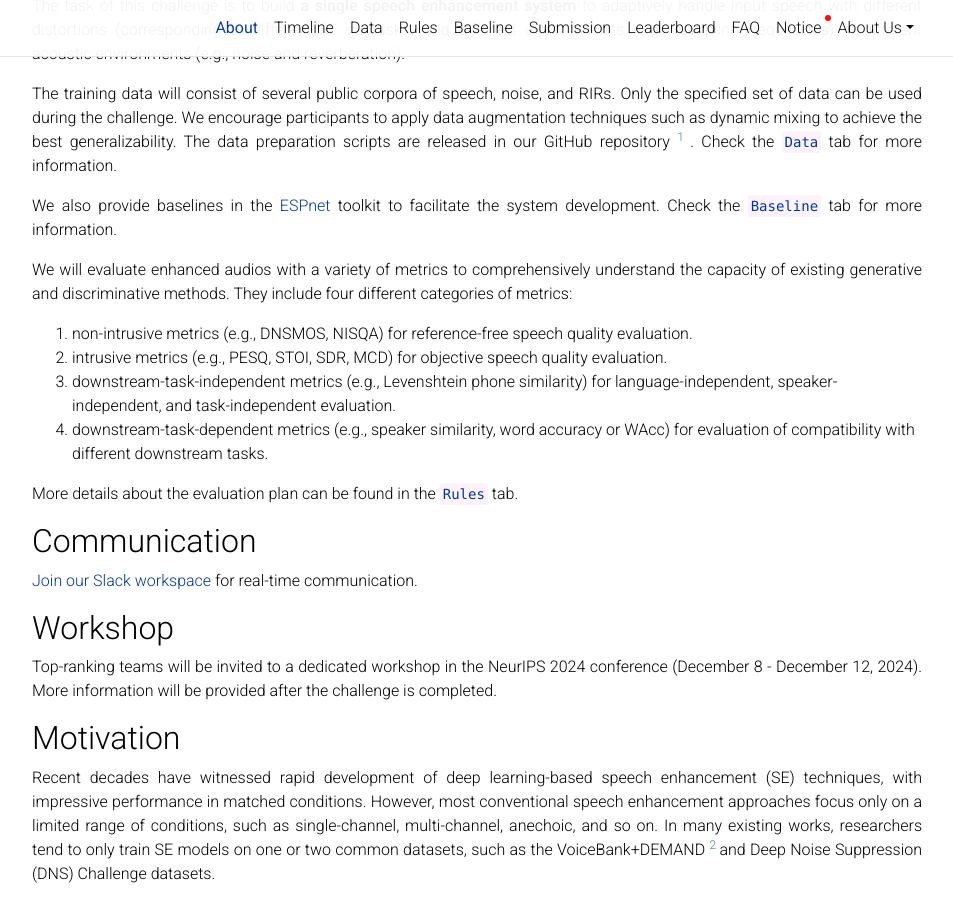
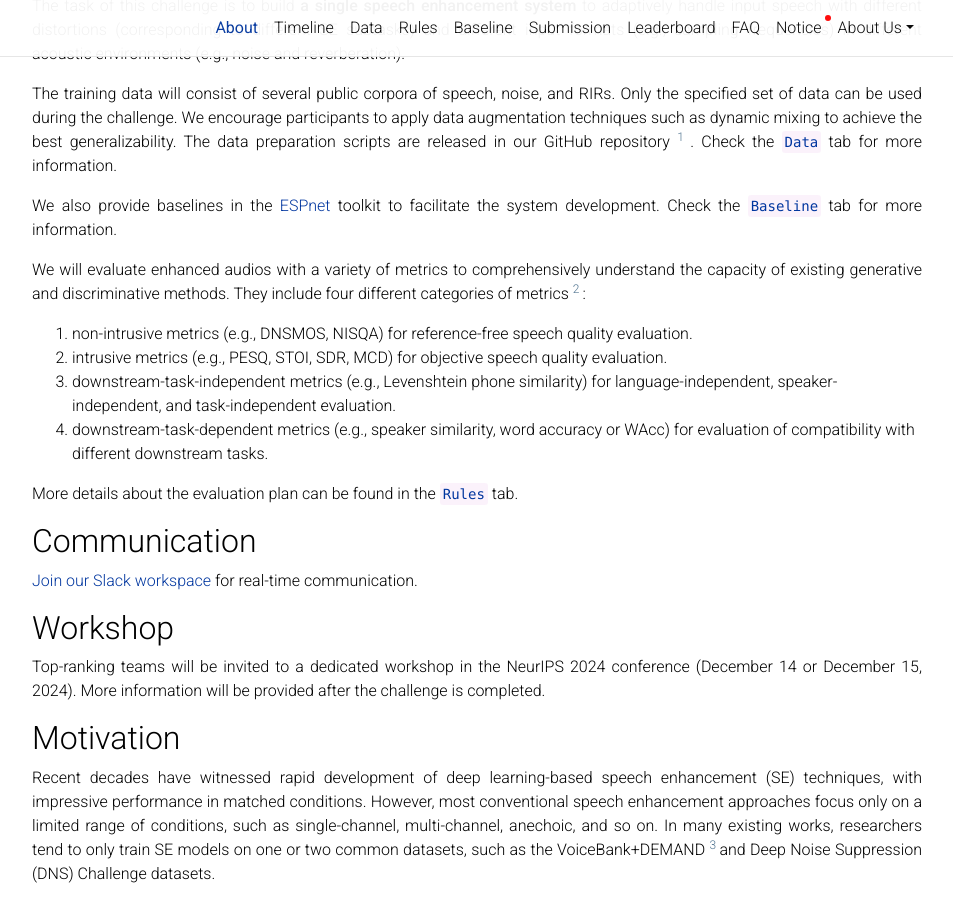
Before and after one commit to urgent-challenge/urgent2024, a Jekyll site: the page built from _pages/about.md, in a window 1280 px wide and 900 px high, scrolled down 1080 px. Shown: the whole window, without its empty margins (163-1116 px from the left). Built offline with Jekyll 4.4.1, drawn with Linux system fonts in a browser that asks for light colours; comment, search, counter and statistics services are not loaded; a style sheet for code colours, icons or effects is not loaded; some of the changed text lies outside the part shown.

Commit message:
Update About

```diff
--- a/_pages/about.md
+++ b/_pages/about.md
@@ -73,7 +73,7 @@
 
 ## Workshop
 
-Top-ranking teams will be invited to a dedicated workshop in the NeurIPS 2024 conference (December 8 - December 12, 2024). More information will be provided after the challenge is completed.
+Top-ranking teams will be invited to a dedicated workshop in the NeurIPS 2024 conference (December 14 or December 15, 2024). More information will be provided after the challenge is completed.
 
 <!-- ## Paper Submission
 
```
Also changed, not shown: other parts of _pages/about.md (+1 -1 lines).
